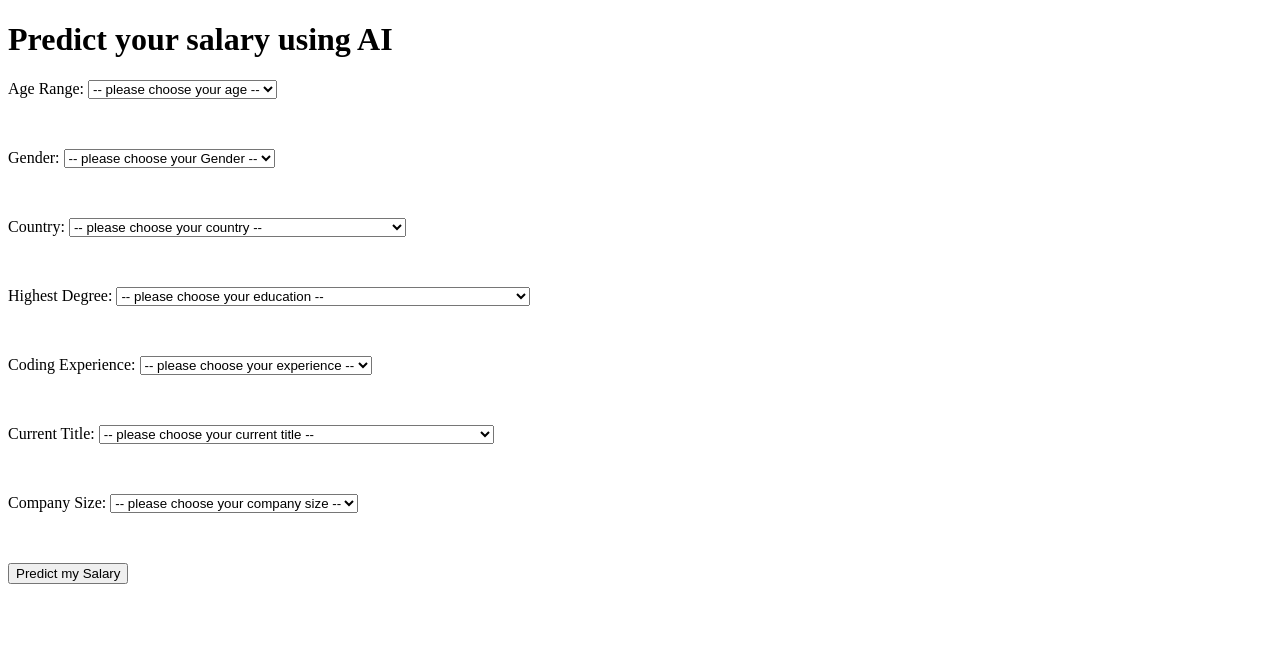
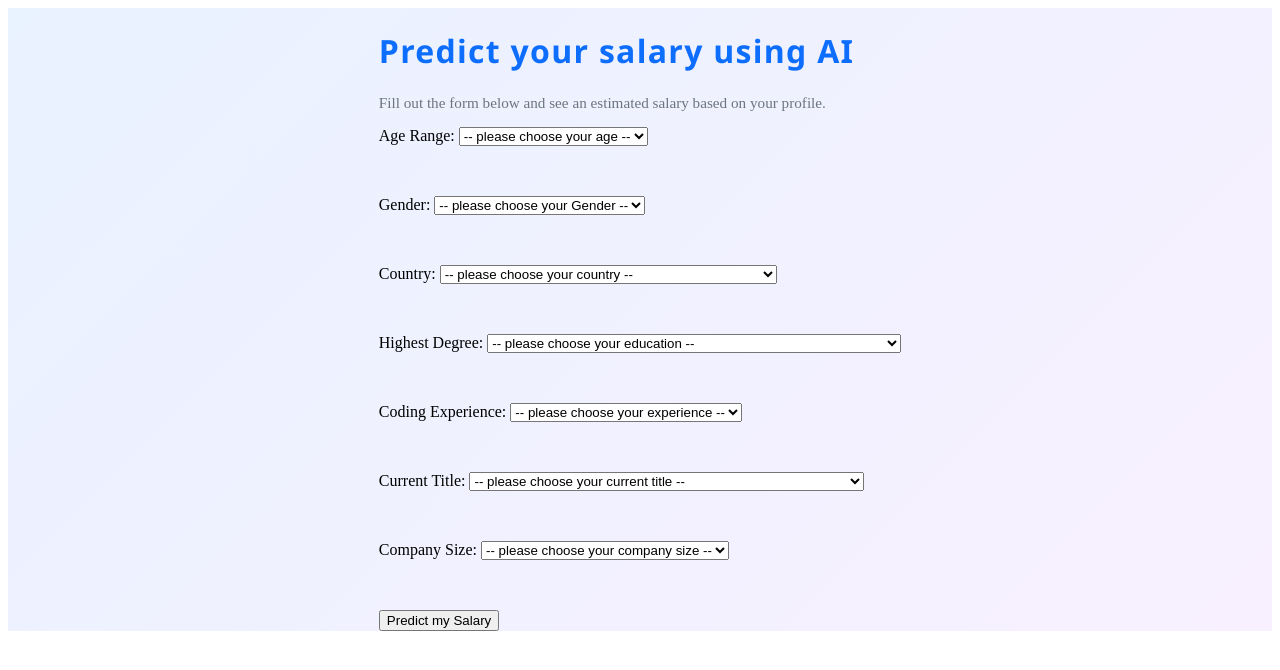
Before and after one commit to justice-s-j/jjones82-mod12-frontend-, a Flask app: page / in a window 1280 px wide. Shown: the top 670 px of the page. Run offline with Flask 3, Linux system fonts and the light colour scheme.

Commit message:
Boot strapping
Added bootstrapping and a new file to store the orignial index.html

```diff
--- a/templates/index.html
+++ b/templates/index.html
@@ -1,10 +1,52 @@
-{%extends 'base.html'%} {% block page_title %} AI Salary Predictor {% endblock
-%} {%block content%}
+{%extends 'base.html'%}
 
-<h1>Predict your salary using AI</h1>
+{% block page_title %} AI Salary Predictor {% endblock %}
+
+{%block content%}
+
+<style>
+  .salary-wrapper {
+    min-height: 70vh;
+    display: flex;
+    align-items: center;
+    justify-content: center;
+    background: linear-gradient(135deg, #e9f2ff, #f8f0ff);
+  }
+
+  .salary-card {
+    border-radius: 1rem;
+    border: none;
+  }
+
+  .salary-title {
+    font-family: "Segoe UI", -apple-system, BlinkMacSystemFont, system-ui,
+      sans-serif;
+    font-weight: 700;
+    letter-spacing: 0.04em;
+    color: #0d6efd;
+  }
+
+  .salary-subtitle {
+    font-size: 0.95rem;
+    color: #6c757d;
+  }
+</style>
+
+<div class="salary-wrapper">
+  <div class="container">
+    <div class="row justify-content-center">
+      <div class="col-lg-8 col-xl-6">
+        <div class="card salary-card shadow-lg p-4 p-md-5 bg-white">
+
+          <h1 class="salary-title text-center mb-2">
+            Predict your salary using AI
+          </h1>
+          <p class="text-center salary-subtitle mb-4">
+            Fill out the form below and see an estimated salary based on your profile.
+          </p>
 
           {% if prediction %}
-<h2>
+          <h2 class="h5 text-center mb-3">
             Your predicted salary is:
             <span class="contact100-form-title" id="output" style="color: crimson">
               &nbsp;${{ "{:,.2f}".format(prediction.predicted_salary) }}
@@ -13,17 +55,22 @@
           <p>&nbsp;</p>
           {% endif %}
 
-
-
           {% if error %}
+          <div class="alert alert-danger text-center">
             <span class="contact100-form-title" id="output" style="color: #ff0000">
               &nbsp;{{ error }}
             </span>
+          </div>
           {% endif %}
 
-<form name="salary_prediction_form" action="/predict" method="POST">
-  <label for="ageSelect">Age Range:</label>
-  <select name="age" id="ageSelect" required>
+          <form
+            name="salary_prediction_form"
+            action="/predict"
+            method="POST"
+          >
+            <div class="mb-3">
+              <label for="ageSelect" class="form-label">Age Range:</label>
+              <select name="age" id="ageSelect" required class="form-select">
                 <option value="">-- please choose your age --</option>
                 <option value="0">18-21</option>
                 <option value="1">22-24</option>
@@ -37,11 +84,13 @@
                 <option value="9">60-69</option>
                 <option value="10">70+</option>
               </select>
+            </div>
 
             <p>&nbsp;</p>
 
-  <label for="genderSelect">Gender:</label>
-  <select name="gender" id="genderSelect" required>
+            <div class="mb-3">
+              <label for="genderSelect" class="form-label">Gender:</label>
+              <select name="gender" id="genderSelect" required class="form-select">
                 <option value="">-- please choose your Gender --</option>
                 <option value="0">Man</option>
                 <option value="4">Woman</option>
@@ -49,11 +98,13 @@
                 <option value="2">Prefer not to say</option>
                 <option value="3">Prefer to self-describe</option>
               </select>
+            </div>
 
             <p>&nbsp;</p>
 
-  <label for="countrySelect">Country:</label>
-  <select name="country" id="countrySelect" required>
+            <div class="mb-3">
+              <label for="countrySelect" class="form-label">Country:</label>
+              <select name="country" id="countrySelect" required class="form-select">
                 <option value="">-- please choose your country --</option>
                 <option value="0">Algeria</option>
                 <option value="1">Argentina</option>
@@ -116,11 +167,18 @@
                 <option value="56">Viet Nam</option>
                 <option value="57">Zimbabwe</option>
               </select>
+            </div>
 
             <p>&nbsp;</p>
 
-  <label for="educationSelect">Highest Degree:</label>
-  <select name="highest_deg" id="educationSelect" required>
+            <div class="mb-3">
+              <label for="educationSelect" class="form-label">Highest Degree:</label>
+              <select
+                name="highest_deg"
+                id="educationSelect"
+                required
+                class="form-select"
+              >
                 <option value="">-- please choose your education --</option>
                 <option value="0">Bachelor's degree</option>
                 <option value="1">Doctoral degree</option>
@@ -132,11 +190,20 @@
                   Some college/university study without earning a bachelor’s degree
                 </option>
               </select>
+            </div>
 
             <p>&nbsp;</p>
 
-  <label for="codingExperienceSelect">Coding Experience:</label>
-  <select name="coding_exp" id="codingExperienceSelect" required>
+            <div class="mb-3">
+              <label for="codingExperienceSelect" class="form-label"
+                >Coding Experience:</label
+              >
+              <select
+                name="coding_exp"
+                id="codingExperienceSelect"
+                required
+                class="form-select"
+              >
                 <option value="">-- please choose your experience --</option>
                 <option value="5">&lt; 1 year</option>
                 <option value="0">1-3 years</option>
@@ -146,11 +213,13 @@
                 <option value="2">20+ years</option>
                 <option value="6">I have never written code</option>
               </select>
+            </div>
 
             <p>&nbsp;</p>
 
-  <label for="titleSelect">Current Title:</label>
-  <select name="title" id="titleSelect" required>
+            <div class="mb-3">
+              <label for="titleSelect" class="form-label">Current Title:</label>
+              <select name="title" id="titleSelect" required class="form-select">
                 <option value="">-- please choose your current title --</option>
                 <option value="0">Data Administrator</option>
                 <option value="1">
@@ -171,11 +240,18 @@
                 <option value="13">Teacher / professor</option>
                 <option value="9">Other</option>
               </select>
+            </div>
 
             <p>&nbsp;</p>
 
-  <label for="companySizeSelect">Company Size:</label>
-  <select name="company_size" id="companySizeSelect" required>
+            <div class="mb-4">
+              <label for="companySizeSelect" class="form-label">Company Size:</label>
+              <select
+                name="company_size"
+                id="companySizeSelect"
+                required
+                class="form-select"
+              >
                 <option value="">-- please choose your company size --</option>
                 <option value="0">0-49 employees</option>
                 <option value="4">50-249 employees</option>
@@ -183,10 +259,24 @@
                 <option value="2">1000-9,999 employees</option>
                 <option value="1">10,000 or more employees</option>
               </select>
+            </div>
 
             <p>&nbsp;</p>
 
-  <input type="submit" id="submit" value="Predict my Salary" />
+            <div class="d-grid">
+              <input
+                type="submit"
+                id="submit"
+                value="Predict my Salary"
+                class="btn btn-primary btn-lg"
+              />
+            </div>
           </form>
 
+        </div>
+      </div>
+    </div>
+  </div>
+</div>
+
 {% endblock %}
```
Also changed, not shown: templates/ogin.html (added, +192 -0 lines). Lines whose indentation alone changed are shown as unchanged.
